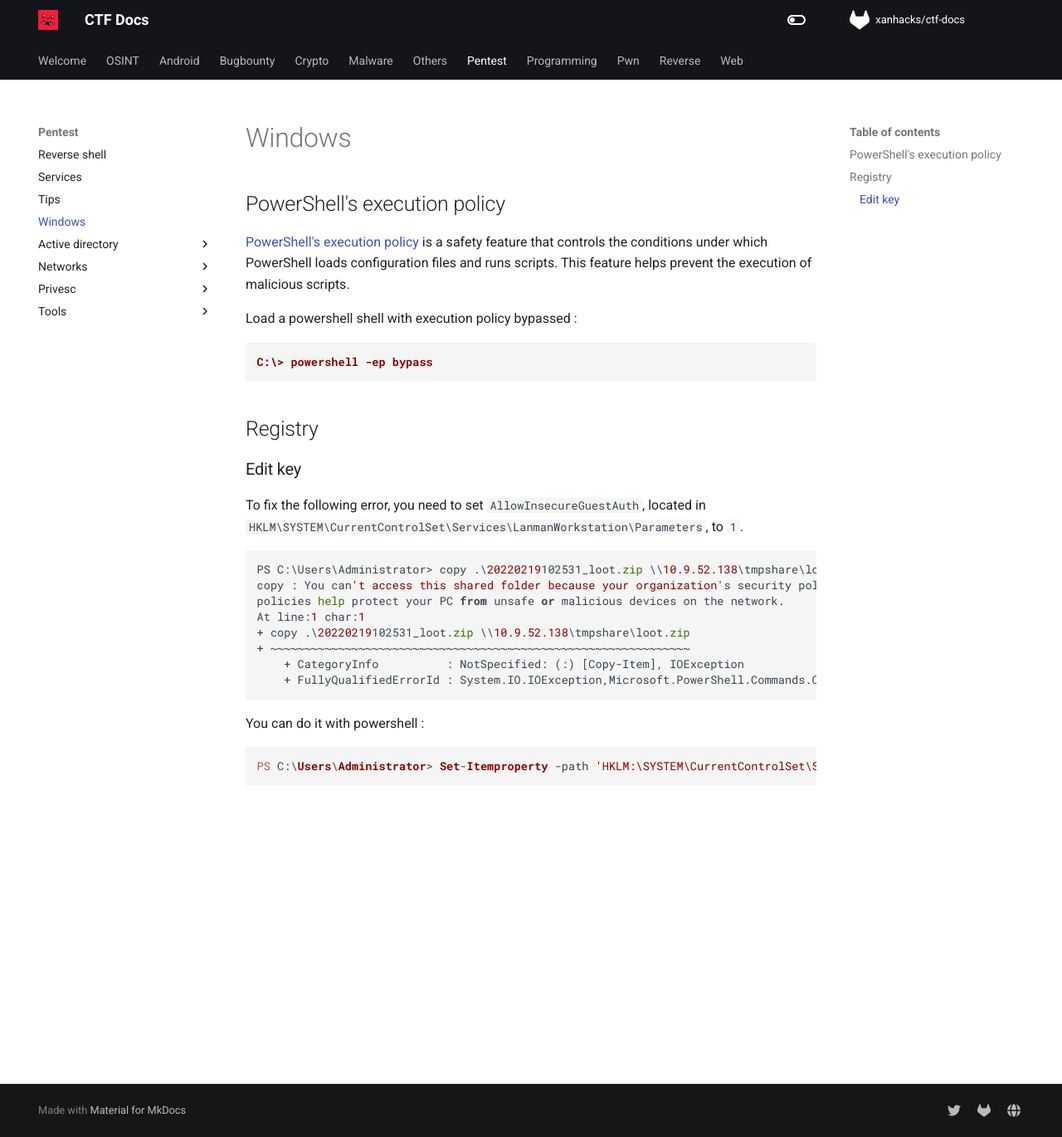
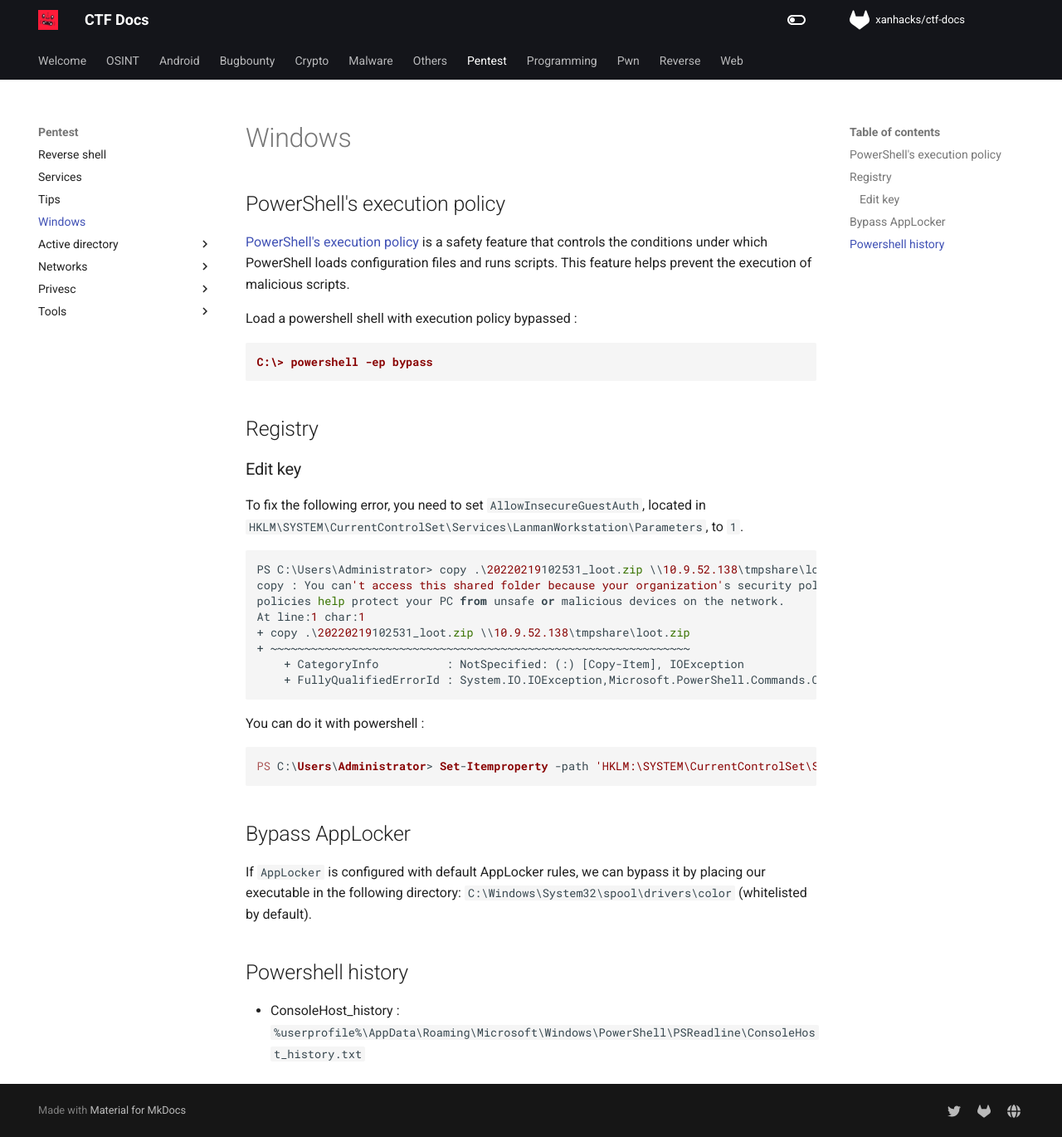
Before and after one commit to xanhacks/ctf-docs, an MkDocs documentation site: the page built from docs/pentest/windows.md, in a window 1280 px wide and 1370 px high. Shown: the whole window at 83% size. Built offline with MkDocs 1.6.1 and Material for MkDocs 9.7.7, drawn with Linux system fonts in a browser that asks for light colours; nearby versions of some CDN libraries; comment, search, counter and statistics services are not loaded.

Commit message:
add 2x windows tips

````diff
--- a/docs/pentest/windows.md
+++ b/docs/pentest/windows.md
@@ -37,3 +37,11 @@ You can do it with powershell :
 ```powershell
 PS C:\Users\Administrator> Set-Itemproperty -path 'HKLM:\SYSTEM\CurrentControlSet\Services\LanmanWorkstation\Parameters' -Name 'AllowInsecureGuestAuth' -value 1
 ```
+
+## Bypass AppLocker
+
+If `AppLocker` is configured with default AppLocker rules, we can bypass it by placing our executable in the following directory: `C:\Windows\System32\spool\drivers\color` (whitelisted by default).
+
+## Powershell history
+
+- ConsoleHost_history : `%userprofile%\AppData\Roaming\Microsoft\Windows\PowerShell\PSReadline\ConsoleHost_history.txt`
````
